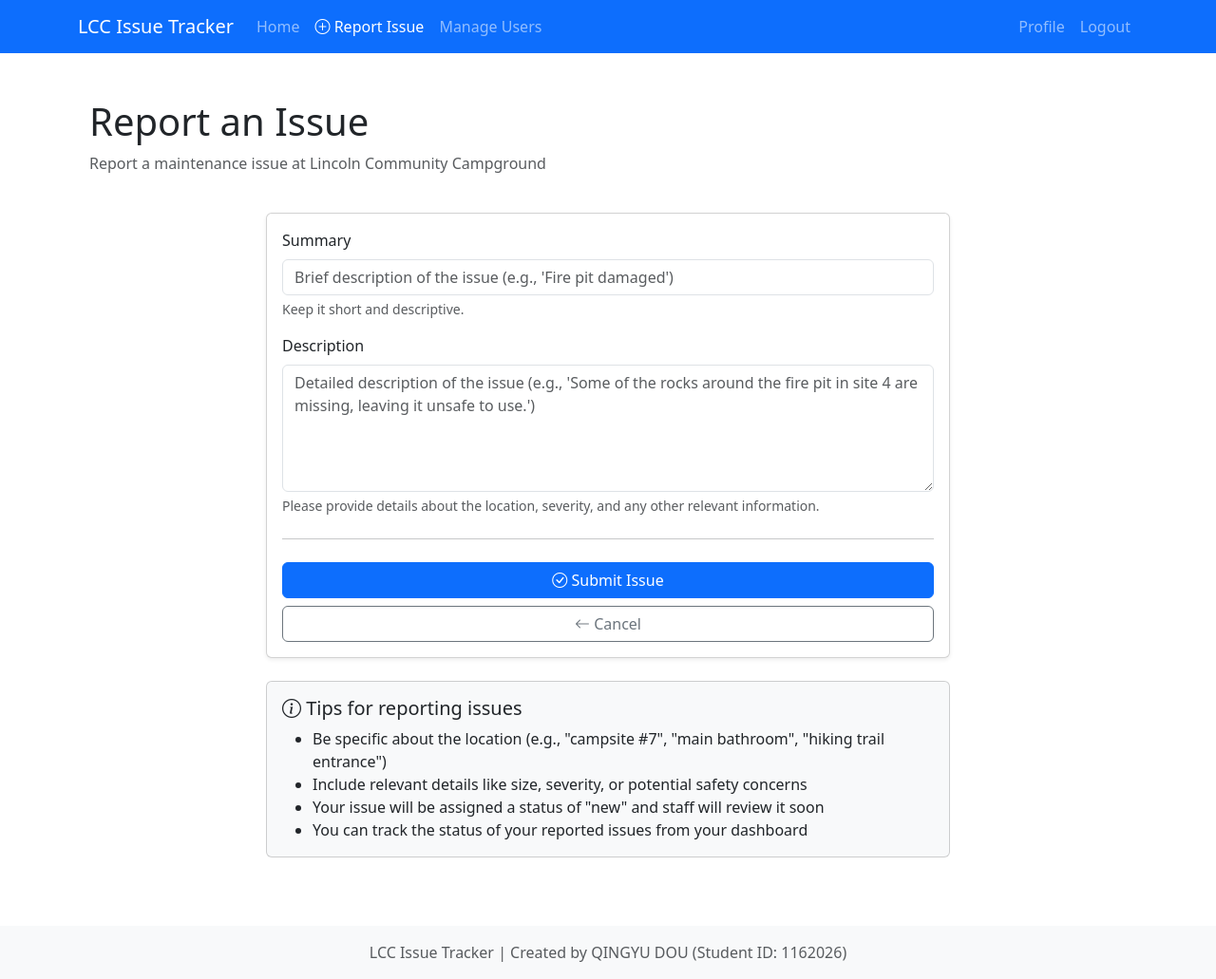
After one commit to douqingyu/LCC_Campground_Operations_Tracking_System, a Flask app: page /report in a window 1280 px wide. The commit adds this page. Shown: the whole page at 95% size. Run offline with Flask 3, Linux system fonts and the light colour scheme; the visitor is signed in with stand-in values (Sample User, id 1).

Commit message:
Add report an issue

```diff
--- /dev/null
+++ b/lccapp/templates/report_issue.html
@@ -0,0 +1,69 @@
+{% extends 'userbase.html' %}
+
+{% block title %}Report Issue - LCC Issue Tracker{% endblock %}
+
+{% set active_page = 'report' %}
+
+{% block content %}
+<div class="container py-4">
+    <div class="row mb-4">
+        <div class="col-12">
+            <h1>Report an Issue</h1>
+            <p class="text-muted">Report a maintenance issue at Lincoln Community Campground</p>
+        </div>
+    </div>
+
+    <div class="row">
+        <div class="col-md-8 offset-md-2">
+            <div class="card shadow-sm">
+                <div class="card-body">
+                    <form method="post" action="{{ url_for('report_issue') }}">
+                        <div class="mb-3">
+                            <label for="summary" class="form-label">Summary</label>
+                            <input type="text" class="form-control" id="summary" name="summary"
+                                   placeholder="Brief description of the issue (e.g., 'Fire pit damaged')" required>
+                            <div class="form-text text-muted">
+                                Keep it short and descriptive.
+                            </div>
+                        </div>
+
+                        <div class="mb-4">
+                            <label for="description" class="form-label">Description</label>
+                            <textarea class="form-control" id="description" name="description" rows="5"
+                                      placeholder="Detailed description of the issue (e.g., 'Some of the rocks around the fire pit in site 4 are missing, leaving it unsafe to use.')" required></textarea>
+                            <div class="form-text text-muted">
+                                Please provide details about the location, severity, and any other relevant information.
+                            </div>
+                        </div>
+
+                        <hr class="my-4">
+
+                        <div class="d-grid gap-2">
+                            <button type="submit" class="btn btn-primary">
+                                <i class="bi bi-check-circle"></i> Submit Issue
+                            </button>
+                            <a href="javascript:history.back()" class="btn btn-outline-secondary">
+                                <i class="bi bi-arrow-left"></i> Cancel
+                            </a>
+                        </div>
+                    </form>
+                </div>
+            </div>
+
+            <div class="card bg-light mt-4">
+                <div class="card-body">
+                    <h5 class="card-title">
+                        <i class="bi bi-info-circle"></i> Tips for reporting issues
+                    </h5>
+                    <ul class="mb-0">
+                        <li>Be specific about the location (e.g., "campsite #7", "main bathroom", "hiking trail entrance")</li>
+                        <li>Include relevant details like size, severity, or potential safety concerns</li>
+                        <li>Your issue will be assigned a status of "new" and staff will review it soon</li>
+                        <li>You can track the status of your reported issues from your dashboard</li>
+                    </ul>
+                </div>
+            </div>
+        </div>
+    </div>
+</div>
+{% endblock %}
--- a/lccapp/templates/userbase.html
+++ b/lccapp/templates/userbase.html
@@ -5,6 +5,7 @@
     <meta name="viewport" content="width=device-width, initial-scale=1">
     <title>{% block title %}{% endblock %} - LCC Issue Tracker</title>
     <link href="https://cdn.jsdelivr.net/npm/bootstrap@5.3.3/dist/css/bootstrap.min.css" rel="stylesheet">
+    <link rel="stylesheet" href="https://cdn.jsdelivr.net/npm/bootstrap-icons@1.11.1/font/bootstrap-icons.css">
 </head>
 <body>
     <script src="https://cdn.jsdelivr.net/npm/bootstrap@5.3.3/dist/js/bootstrap.bundle.min.js"></script>
@@ -23,6 +24,19 @@
                                  {% elif session['role'] == 'helper' %}{{ url_for('helper_home') }}
                                  {% elif session['role'] == 'admin' %}{{ url_for('admin_home') }}{% endif %}">Home</a>
                     </li>
+                    <li class="nav-item">
+                        <a class="nav-link{{' active' if active_page=='report' else ''}}"
+                           href="{{ url_for('report_issue') }}">
+                           <i class="bi bi-plus-circle"></i> Report Issue
+                        </a>
+                    </li>
+                    <!-- My Issues link for all users -->
+                    {% if session['role'] == 'visitor' %}
+                    <li class="nav-item">
+                        <a class="nav-link{{' active' if active_page=='myissues' else ''}}"
+                           href="{{ url_for('my_issues') }}">My Issues</a>
+                    </li>
+                    {% endif %}
                     {% if session['role'] == 'admin' %}
                     <li class="nav-item">
                         <a class="nav-link{{' active' if active_page=='users' else ''}}"
@@ -44,6 +58,18 @@
     </nav>
 
     <main class="container mt-4">
+        <!-- Flash Messages -->
+        {% with messages = get_flashed_messages(with_categories=true) %}
+            {% if messages %}
+                {% for category, message in messages %}
+                <div class="alert alert-{{ category }} alert-dismissible fade show" role="alert">
+                    {{ message }}
+                    <button type="button" class="btn-close" data-bs-dismiss="alert" aria-label="Close"></button>
+                </div>
+                {% endfor %}
+            {% endif %}
+        {% endwith %}
+
         {% block content %}{% endblock %}
     </main>
 
--- a/lccapp/user.py
+++ b/lccapp/user.py
@@ -408,6 +408,40 @@ def change_password():
 def allowed_file(filename):
     return '.' in filename and \
            filename.rsplit('.', 1)[1].lower() in app.config['ALLOWED_EXTENSIONS']
+
+@app.route('/report', methods=['GET', 'POST'])
+def report_issue():
+    """Report a new issue.
+
+    This endpoint is accessible to all authenticated users regardless of their role.
+    All issues must have a brief summary and a longer description.
+    Issues always begin in 'new' status.
+    """
+    if 'loggedin' not in session:
+         return redirect(url_for('login'))
+
+    if request.method == 'POST':
+        summary = request.form.get('summary')
+        description = request.form.get('description')
+
+        if not summary or not description:
+            flash('Please provide both summary and description', 'danger')
+            return render_template('report_issue.html')  # Make sure this matches the template name
+
+        with db.get_cursor() as cursor:
+            cursor.execute('''
+                INSERT INTO issues (user_id, summary, description, status, created_at)
+                VALUES (%s, %s, %s, 'new', NOW())
+            ''', (session['user_id'], summary, description))
+
+        flash('Issue reported successfully', 'success')
+
+        # Redirect to the appropriate home page based on role
+        return redirect(user_home_url())
+
+    return render_template('report_issue.html')  # Make sure this matches the template name
+
+
 @app.route('/logout')
 def logout():
     """Logout endpoint.
```
Also changed, not shown: lccapp/templates/admin_home.html (+16 -13 lines), lccapp/templates/helper_home.html (+15 -13 lines), lccapp/templates/visitor_home.html (+3 -12 lines), lccapp/visitor.py (+4 -3 lines), static/uploads/1_1740524016__2024-08-23_142355.png (added).
